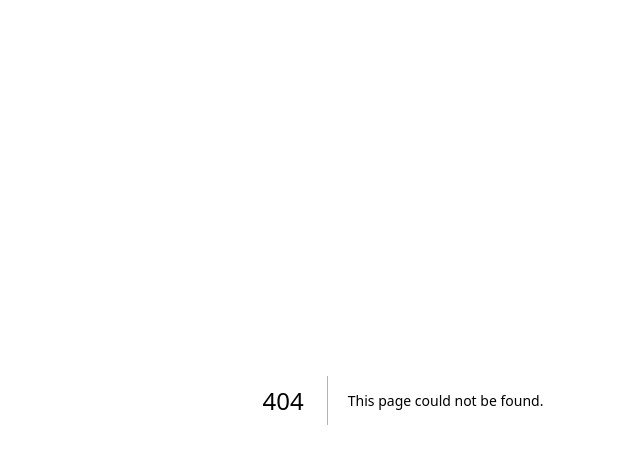
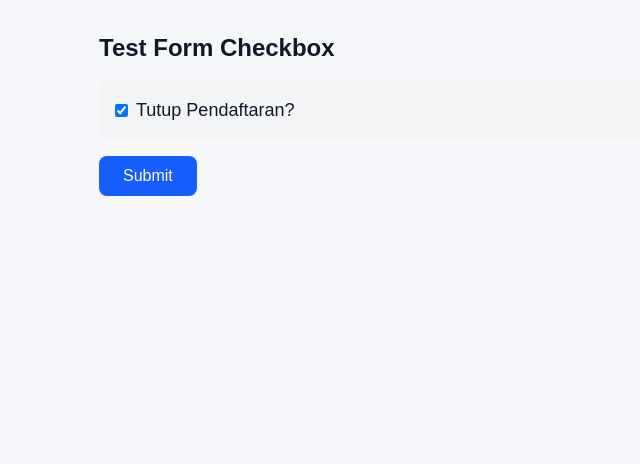
Before and after one commit to dholep/event_masjid, a Next.js app: page /test-form in a window 1280 px wide. Before the commit this address had no page. Shown: the top 464 px of the page, without its empty margins (237-877 px from the left). Built offline with nearby package versions, Linux system fonts and the light colour scheme.

Commit message:
Add debug logs and test form

```diff
--- a/src/app/admin/actions.ts
+++ b/src/app/admin/actions.ts
@@ -2,7 +2,12 @@
 
 import { revalidatePath } from "next/cache";
 import { redirect } from "next/navigation";
-import { createSession, clearSession, requireAdmin, validateAdminCredentials } from "@/lib/auth";
+import {
+  createSession,
+  clearSession,
+  requireAdmin,
+  validateAdminCredentials,
+} from "@/lib/auth";
 import { normalizeWhatsappNumber } from "@/lib/participants";
 import { prisma } from "@/lib/prisma";
 import { adminLoginSchema, participantSchema } from "@/lib/validation";
@@ -17,7 +22,10 @@ export async function loginAdminAction(formData: FormData) {
     redirect("/admin/login?error=invalid");
   }
 
-  const admin = await validateAdminCredentials(parsed.data.username, parsed.data.password);
+  const admin = await validateAdminCredentials(
+    parsed.data.username,
+    parsed.data.password,
+  );
   if (!admin) {
     redirect("/admin/login?error=invalid");
   }
@@ -34,11 +42,24 @@ export async function logoutAdminAction() {
 export async function updateEventNameAction(formData: FormData) {
   await requireAdmin();
   const eventName = String(formData.get("eventName") || "").trim();
-  const registrationDescription = String(formData.get("registrationDescription") || "").trim();
-  const successDescription = String(formData.get("successDescription") || "").trim();
+  const registrationDescription = String(
+    formData.get("registrationDescription") || "",
+  ).trim();
+  const successDescription = String(
+    formData.get("successDescription") || "",
+  ).trim();
   const ikhwanGroupLink = String(formData.get("ikhwanGroupLink") || "").trim();
   const akhwatGroupLink = String(formData.get("akhwatGroupLink") || "").trim();
-  const isRegistrationClosed = formData.get("isRegistrationClosed") === "on";
+  const isRegistrationClosed = !!formData.get("isRegistrationClosed");
+
+  console.log(
+    "[updateEventNameAction] formData entries:",
+    Array.from(formData.entries()),
+  );
+  console.log(
+    "[updateEventNameAction] isRegistrationClosed value:",
+    isRegistrationClosed,
+  );
 
   const isValidUrl = (value: string) => {
     try {
@@ -136,7 +157,9 @@ export async function updateParticipantAction(formData: FormData) {
   const id = Number(formData.get("id"));
   const parsed = participantSchema.safeParse({
     name: formData.get("name"),
-    whatsappNumber: normalizeWhatsappNumber(String(formData.get("whatsappNumber") || "")),
+    whatsappNumber: normalizeWhatsappNumber(
+      String(formData.get("whatsappNumber") || ""),
+    ),
     gender: formData.get("gender"),
   });
 
--- /dev/null
+++ b/src/app/api/debug-action/route.ts
@@ -0,0 +1,18 @@
+import { NextResponse } from "next/server";
+
+export async function POST(request: Request) {
+  const formData = await request.formData();
+  const data = Object.fromEntries(formData);
+
+  const isRegistrationClosed = formData.get("isRegistrationClosed") === "on";
+
+  console.log('Raw formData entries:', Array.from(formData.entries()));
+  console.log('Parsed data:', data);
+  console.log('isRegistrationClosed value from formData:', formData.get("isRegistrationClosed"));
+  console.log('isRegistrationClosed computed:', isRegistrationClosed);
+
+  return NextResponse.json({
+    raw: Object.fromEntries(formData),
+    isRegistrationClosed
+  });
+}
--- /dev/null
+++ b/src/app/test-form/page.tsx
@@ -0,0 +1,53 @@
+'use client';
+
+import { useState } from 'react';
+
+export default function TestFormPage() {
+  const [result, setResult] = useState<any>(null);
+  const [loading, setLoading] = useState(false);
+
+  async function handleSubmit(e: React.FormEvent<HTMLFormElement>) {
+    e.preventDefault();
+    setLoading(true);
+    const formData = new FormData(e.currentTarget);
+
+    try {
+      const response = await fetch('/api/debug-action', {
+        method: 'POST',
+        body: formData
+      });
+      const data = await response.json();
+      setResult(data);
+    } catch (err) {
+      setResult({ error: String(err) });
+    } finally {
+      setLoading(false);
+    }
+  }
+
+  return (
+    <div className="p-8 max-w-2xl mx-auto">
+      <h1 className="text-2xl font-bold mb-4">Test Form Checkbox</h1>
+
+      <form onSubmit={handleSubmit} className="space-y-4">
+        <div className="p-4 bg-gray-100 rounded-lg">
+          <label className="flex items-center gap-2">
+            <input type="checkbox" name="isRegistrationClosed" value="on" defaultChecked />
+            <span className="text-lg">Tutup Pendaftaran?</span>
+          </label>
+        </div>
+
+        <button type="submit" className="bg-blue-600 text-white px-6 py-2 rounded-lg" disabled={loading}>
+          {loading ? 'Loading...' : 'Submit'}
+        </button>
+      </form>
+
+      {result && (
+        <div className="mt-6 p-4 bg-gray-100 rounded-lg">
+          <h2 className="font-bold mb-2">Result:</h2>
+          <pre>{JSON.stringify(result, null, 2)}</pre>
+        </div>
+      )}
+    </div>
+  );
+}
```
